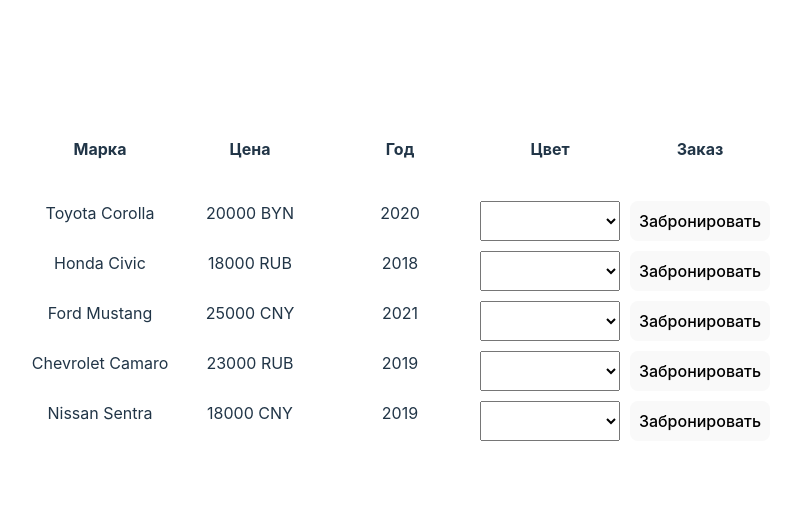
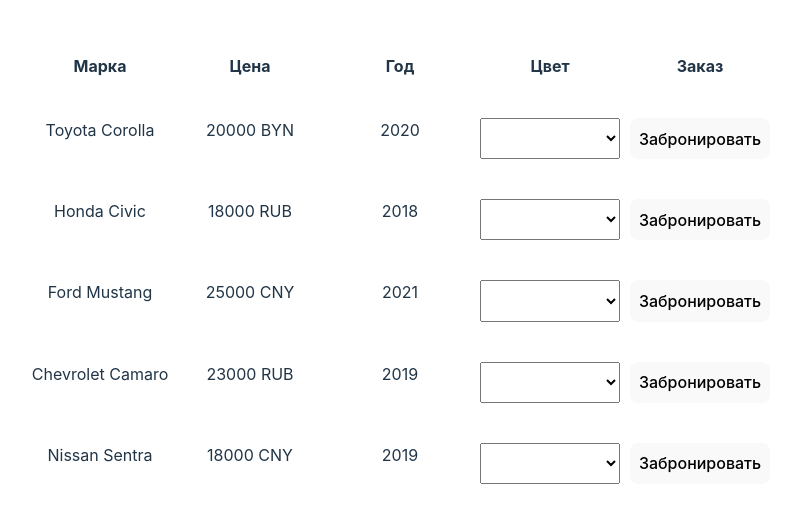
Before and after one commit to Ushakov341/1.2.2_Kirill_Ushakov, a React (Vite) app: page / in a window 1280 px wide. Shown: the part 111-634 px from the top of the page, without its empty margins (240-1032 px from the left). Built offline with nearby package versions, Linux system fonts and the light colour scheme.

Commit message:
css final - selector

```diff
--- a/src/App.tsx
+++ b/src/App.tsx
@@ -2,22 +2,14 @@
 import { carsList } from './cars.const';
 import TableItem from './components/TableItem';
 import './components/Table.css';
-
+import TableTitle from './components/TableTitle.tsx';
 
 function App() {
   return (
     <>
     <div className="table">
-    <div className="tableTitle">
-      <div className="brand">Марка</div>
-      <div className="price">Цена</div>
-      <div className="year">Год</div>
-      <div className="color">Цвет</div>
-      <div className="order">Заказ</div>
-    </div>
-      <div className="tableRow">
+      <TableTitle />
       <TableItem />
-      </div>
       </div>
     </>
   );
--- a/src/components/Table.css
+++ b/src/components/Table.css
@@ -11,9 +11,8 @@
 .tableRow {
     display: grid;
     grid-template-columns: repeat(5, 140px);
-    grid-template-rows: repeat(5, 40px);
+    grid-template-rows: repeat(5, auto);
     grid-gap: 10px;
-
     white-space: nowrap;
 }
 
@@ -22,6 +21,3 @@
 justify-content: center;
 align-items: center;
 }
-.colorSwitch {
-
-}
--- a/src/components/TableItem.tsx
+++ b/src/components/TableItem.tsx
@@ -5,6 +5,7 @@
         <>
         {carsList.map((car)=>(
             <>
+            <div className="tableRow">
         <div className="brandCar">{car.brand} {car.model}</div>
         <div className="priceCar">{car.price} {car.сurrency}</div>
         <div className="yearCar">{car.year}</div>
@@ -12,6 +13,7 @@
             <option className='colorSwitch'></option>
         </select>
         <button className = 'button'>Забронировать</button>
+        </div>
             </>
         ))}
 
--- /dev/null
+++ b/src/components/TableTitle.tsx
@@ -0,0 +1,15 @@
+function TableTitle() {
+    return (
+
+      <div className="tableTitle">
+        <div className="brand">Марка</div>
+        <div className="price">Цена</div>
+        <div className="year">Год</div>
+        <div className="color">Цвет</div>
+        <div className="order">Заказ</div>
+    </div>
+
+    )
+}
+
+export default TableTitle
```
